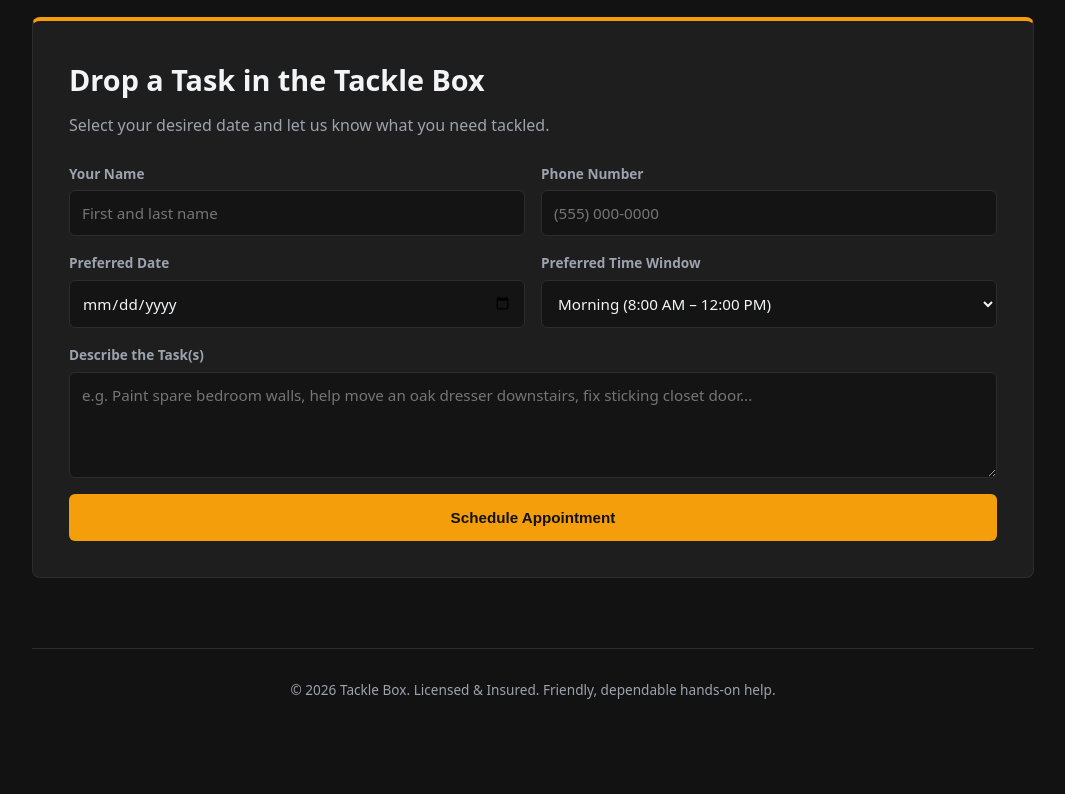
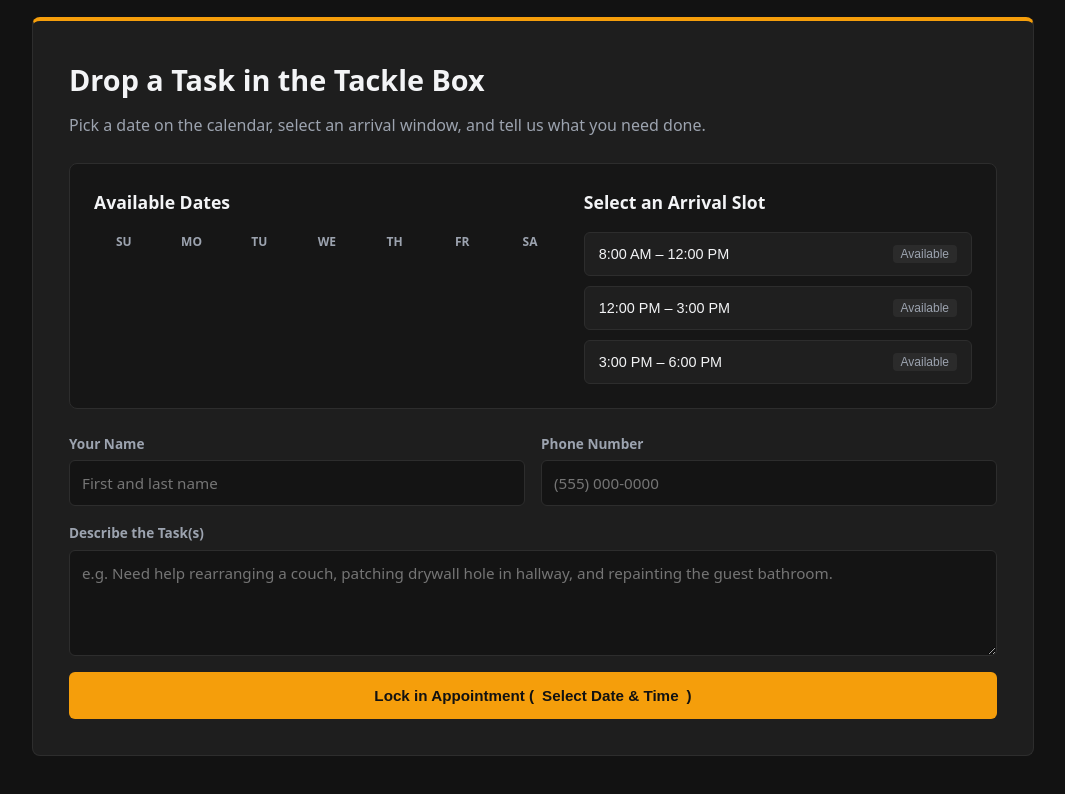
Before and after one commit to calebjamesgerlach-sketch/Project_lander, a plain HTML site: page index.html in a window 1280 px wide. Shown: the part 982-1776 px from the top of the page, without its empty margins (107-1172 px from the left). Before the commit the page ends 1713 px from the top, so only its background shows below. Drawn offline with Linux system fonts and the light colour scheme.

Commit message:
Update index.html

```diff
--- a/index.html
+++ b/index.html
@@ -207,6 +207,139 @@
     .flow-arrow svg {
       width: 24px;
       height: 24px;
+    }
+
+/* Interactive Calendar Component */
+    .calendar-picker-wrapper {
+      display: grid;
+      grid-template-columns: 1.2fr 1fr;
+      gap: 24px;
+      background-color: #161616;
+      border: 1px solid var(--border);
+      border-radius: 8px;
+      padding: 24px;
+      margin-bottom: 24px;
+    }
+
+    .cal-header {
+      display: flex;
+      justify-content: space-between;
+      align-items: center;
+      margin-bottom: 16px;
+    }
+
+    .cal-header h4 {
+      font-size: 1.1rem;
+      font-weight: 700;
+      color: var(--text-main);
+    }
+
+    .days-grid {
+      display: grid;
+      grid-template-columns: repeat(7, 1fr);
+      gap: 8px;
+      text-align: center;
+    }
+
+    .weekday-label {
+      font-size: 0.75rem;
+      font-weight: 700;
+      color: var(--text-muted);
+      text-transform: uppercase;
+      padding-bottom: 6px;
+    }
+
+    .date-cell {
+      aspect-ratio: 1;
+      display: flex;
+      align-items: center;
+      justify-content: center;
+      background: #1f1f1f;
+      border: 1px solid var(--border);
+      border-radius: 6px;
+      font-size: 0.9rem;
+      cursor: pointer;
+      color: var(--text-main);
+      transition: all 0.15s ease;
+    }
+
+    .date-cell:hover:not(.disabled) {
+      border-color: var(--accent);
+      color: var(--accent);
+    }
+
+    .date-cell.selected {
+      background-color: var(--accent);
+      color: #121212;
+      font-weight: 700;
+      border-color: var(--accent);
+    }
+
+    .date-cell.disabled {
+      opacity: 0.25;
+      cursor: not-allowed;
+      background: transparent;
+      border-color: transparent;
+    }
+
+    /* Slot Column */
+    .slots-column h4 {
+      font-size: 1.1rem;
+      font-weight: 700;
+      margin-bottom: 16px;
+      color: var(--text-main);
+    }
+
+    .slots-list {
+      display: flex;
+      flex-direction: column;
+      gap: 10px;
+    }
+
+    .slot-btn {
+      padding: 12px 14px;
+      background-color: #1f1f1f;
+      border: 1px solid var(--border);
+      border-radius: 6px;
+      color: var(--text-main);
+      font-size: 0.9rem;
+      cursor: pointer;
+      text-align: left;
+      display: flex;
+      justify-content: space-between;
+      align-items: center;
+      transition: all 0.15s ease;
+    }
+
+    .slot-btn:hover:not(:disabled) {
+      border-color: var(--accent);
+    }
+
+    .slot-btn.selected {
+      border-color: var(--accent);
+      background-color: rgba(245, 158, 11, 0.15);
+      color: var(--accent);
+      font-weight: 600;
+    }
+
+    .slot-btn .slot-status {
+      font-size: 0.75rem;
+      padding: 2px 8px;
+      border-radius: 4px;
+      background-color: #2b2b2b;
+      color: var(--text-muted);
+    }
+
+    .slot-btn.selected .slot-status {
+      background-color: var(--accent);
+      color: #121212;
+      font-weight: 700;
+    }
+
+    @media (max-width: 768px) {
+      .calendar-picker-wrapper {
+        grid-template-columns: 1fr;
+      }
     }
 
     /* Stack vertically on tablets and mobile */
@@ -467,11 +600,53 @@
 
       </div>
     </section>
+    <!-- Booking & Dynamic Calendar Section -->
     <section id="schedule" class="booking-section">
       <h2>Drop a Task in the Tackle Box</h2>
-      <p>Select your desired date and let us know what you need tackled.</p>
+      <p>Pick a date on the calendar, select an arrival window, and tell us what you need done.</p>
 
-      <form class="tackle-box-form">
+      <div class="calendar-picker-wrapper">
+        <!-- Date Selection -->
+        <div>
+          <div class="cal-header">
+            <h4 id="calMonthLabel">Available Dates</h4>
+          </div>
+          <div class="days-grid" id="calendarDays">
+            <div class="weekday-label">Su</div>
+            <div class="weekday-label">Mo</div>
+            <div class="weekday-label">Tu</div>
+            <div class="weekday-label">We</div>
+            <div class="weekday-label">Th</div>
+            <div class="weekday-label">Fr</div>
+            <div class="weekday-label">Sa</div>
+          </div>
+        </div>
+
+        <!-- Timeslot Selection -->
+        <div class="slots-column">
+          <h4 id="slotHeader">Select an Arrival Slot</h4>
+          <div class="slots-list" id="slotsContainer">
+            <button type="button" class="slot-btn" data-slot="Morning (8:00 AM – 12:00 PM)">
+              <span>8:00 AM – 12:00 PM</span>
+              <span class="slot-status">Available</span>
+            </button>
+            <button type="button" class="slot-btn" data-slot="Early Afternoon (12:00 PM – 3:00 PM)">
+              <span>12:00 PM – 3:00 PM</span>
+              <span class="slot-status">Available</span>
+            </button>
+            <button type="button" class="slot-btn" data-slot="Late Afternoon (3:00 PM – 6:00 PM)">
+              <span>3:00 PM – 6:00 PM</span>
+              <span class="slot-status">Available</span>
+            </button>
+          </div>
+        </div>
+      </div>
+
+      <!-- Form (Submits Date & Slot) -->
+      <form class="tackle-box-form" id="bookingForm">
+        <input type="hidden" id="selectedDateInput" name="selected_date" required>
+        <input type="hidden" id="selectedSlotInput" name="selected_slot" required>
+
         <div class="form-group">
           <label for="name">Your Name</label>
           <input type="text" id="name" placeholder="First and last name" required>
@@ -480,32 +655,14 @@
           <label for="phone">Phone Number</label>
           <input type="tel" id="phone" placeholder="(555) 000-0000" required>
         </div>
-        <div class="form-group">
-          <label for="date">Preferred Date</label>
-          <input type="date" id="date" required>
-        </div>
-        <div class="form-group">
-          <label for="time">Preferred Time Window</label>
-          <select id="time">
-            <option>Morning (8:00 AM – 12:00 PM)</option>
-            <option>Afternoon (12:00 PM – 4:00 PM)</option>
-            <option>Flexible / Anytime</option>
-          </select>
+        <div class="form-group full">
+          <label for="details">Describe the Task(s)</label>
+          <textarea id="details" rows="4" placeholder="e.g. Need help rearranging a couch, patching drywall hole in hallway, and repainting the guest bathroom." required></textarea>
         </div>
         <div class="form-group full">
-          <label for="details">Describe the Task(s)</label>
-          <textarea id="details" rows="4" placeholder="e.g. Paint spare bedroom walls, help move an oak dresser downstairs, fix sticking closet door..."></textarea>
-        </div>
-        <div class="form-group full">
-          <button type="submit" class="btn btn-primary" style="justify-content: center; padding: 14px;">Schedule Appointment</button>
+          <button type="submit" class="btn btn-primary" style="justify-content: center; padding: 14px; width: 100%;">
+            Lock in Appointment (<span id="summaryText">Select Date & Time</span>)
+          </button>
         </div>
       </form>
     </section>
-
-    <footer>
-      <p>&copy; 2026 Tackle Box. Licensed & Insured. Friendly, dependable hands-on help.</p>
-    </footer>
-  </div>
-
-</body>
-</html>
```
